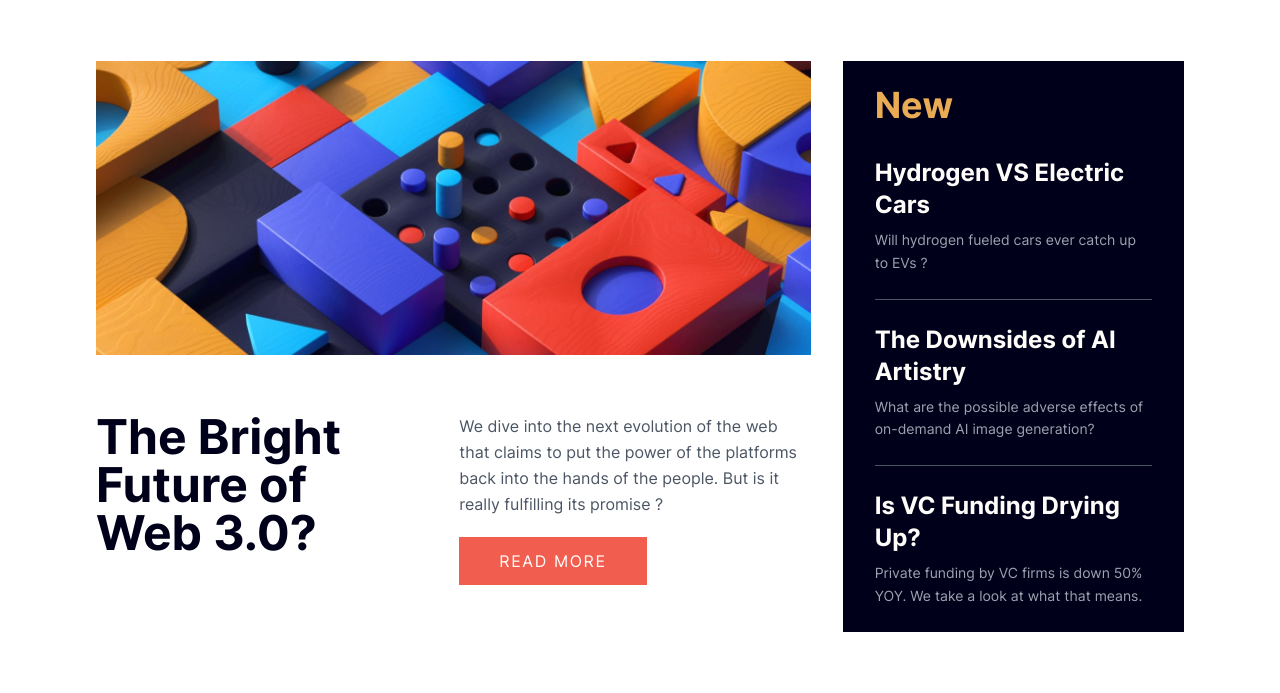
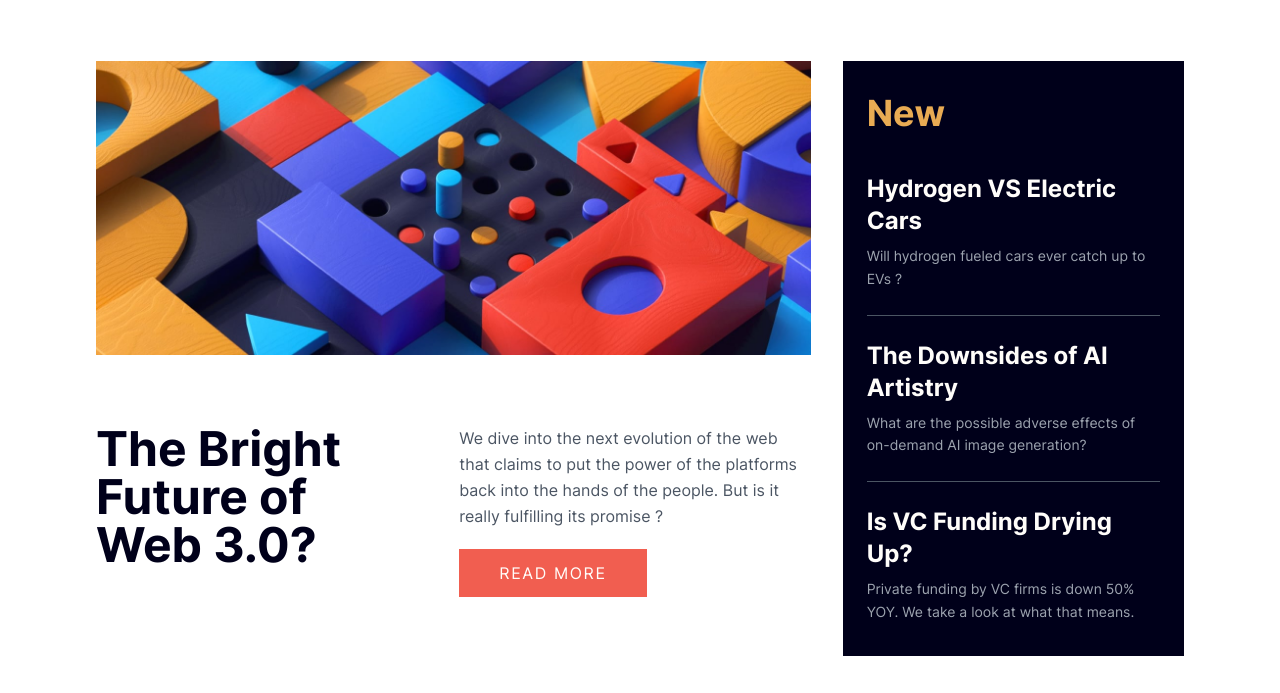
Before and after one commit to AliAdamH/news-homepage-challenge, a website built with Vite: page index.html in a window 1280 px wide. Shown: the part 107-800 px from the top of the page. Built offline with nearby package versions, Linux system fonts and the light colour scheme.

Commit message:
Fix spacing

```diff
--- a/index.html
+++ b/index.html
@@ -54,9 +54,9 @@
                     <a href="#" class="inline-block py-3 px-10 text-neutral-offwhite bg-soft-red uppercase tracking-widest mt-5 hover:bg-neutral-darkblue hover:text-neutral-offwhite">Read More</a>
                 </div>
             </div>
-            <div id="new_panel" class="py-5 lg:py-6 px-8 bg-neutral-darkblue mt-8 lg:mt-0">
+            <div id="new_panel" class="py-8 px-4 lg:px-6 bg-neutral-darkblue mt-8 lg:mt-0 flex flex-col gap-4">
                 <h2 class="text-2xl text-soft-orange font-bold lg:text-4xl">New</h2>
-                <div id="articles" class="mt-2">
+                <div id="articles" class="flex flex-col justify-evenly flex-1">
                 <article class="border-b border-b-gray-600 py-6">
                         <a href="#" class="text-neutral-offwhite font-bold text-xl lg:text-2xl hover:text-soft-orange">Hydrogen VS Electric Cars</a>
                         <p class="text-gray-400 mt-2 leading-relaxed text-sm lg:text-md">
```
